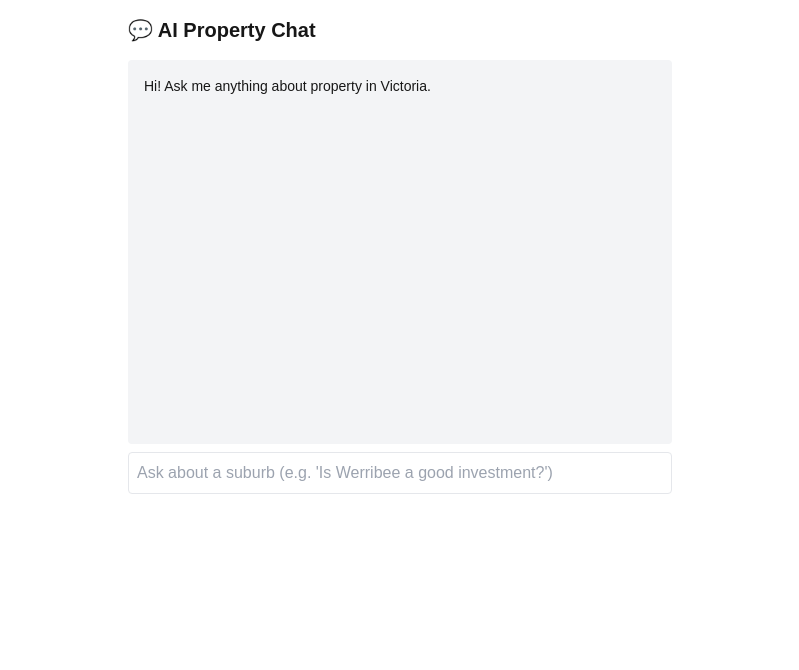
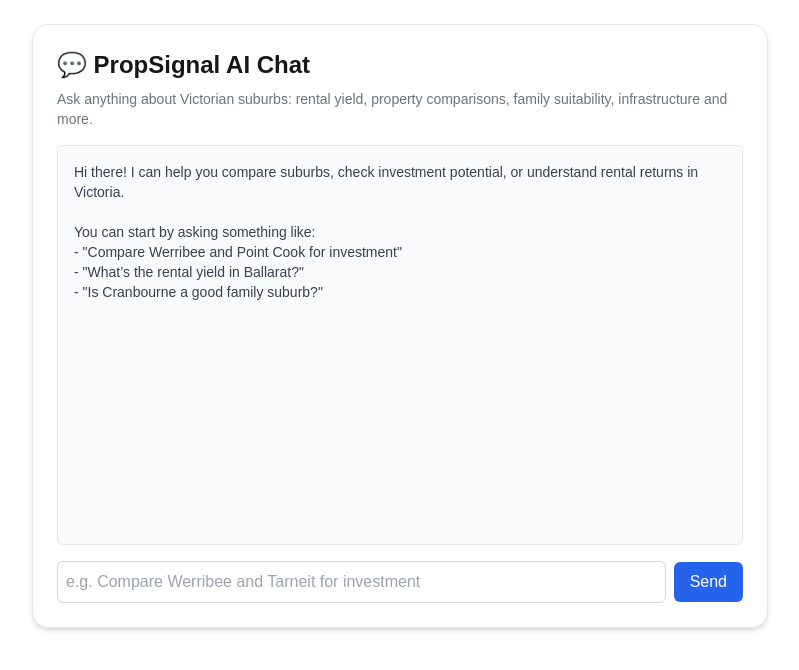
Before and after one commit to sudostar12/propsignal, a Next.js app: page /ai-chat in a window 1280 px wide. Shown: the top 670 px of the page, without its empty margins (240-1039 px from the left). Built offline with nearby package versions, Linux system fonts and the light colour scheme.

Commit message:
ai-chat page layout updates

```diff
--- a/src/app/ai-chat/page.tsx
+++ b/src/app/ai-chat/page.tsx
@@ -3,12 +3,16 @@
 import { useState } from 'react';
 
 export default function AIChatPage() {
-  const [messages, setMessages] = useState([{ role: 'assistant', content: 'Hi! Ask me anything about property in Victoria.' }]);
+  const [messages, setMessages] = useState([
+    { role: 'assistant', content: 'Hi there! I can help you compare suburbs, check investment potential, or understand rental returns in Victoria.\n\nYou can start by asking something like:\n- "Compare Werribee and Point Cook for investment"\n- "What’s the rental yield in Ballarat?"\n- "Is Cranbourne a good family suburb?"' }
+  ]);
   const [input, setInput] = useState('');
 
-  const sendMessage = async () => {
-    if (!input) return;
+  async function sendMessage() {
+    if (!input.trim()) return;
+
     const updatedMessages = [...messages, { role: 'user', content: input }];
+    setMessages(updatedMessages);
 
     const res = await fetch('/api/ai-chat', {
       method: 'POST',
@@ -19,25 +23,44 @@ export default function AIChatPage() {
     const data = await res.json();
     setMessages([...updatedMessages, { role: 'assistant', content: data.reply }]);
     setInput('');
-  };
+  }
 
   return (
-    <main className="max-w-xl mx-auto p-4">
-      <h1 className="text-xl font-bold mb-4">💬 AI Property Chat</h1>
-      <div className="bg-gray-100 h-96 overflow-y-auto p-4 rounded mb-2 text-sm">
+    <main className="max-w-3xl mx-auto px-4 py-6">
+      <div className="bg-white shadow-md rounded-2xl p-6 border border-gray-200">
+        <h1 className="text-2xl font-semibold mb-2">💬 PropSignal AI Chat</h1>
+        <p className="text-sm text-gray-500 mb-4">Ask anything about Victorian suburbs: rental yield, property comparisons, family suitability, infrastructure and more.</p>
+
+        <div className="h-[400px] overflow-y-auto bg-gray-50 rounded-md p-4 text-sm mb-4 space-y-3 border">
           {messages.map((m, i) => (
-          <div key={i} className={`mb-1 ${m.role === 'user' ? 'text-right' : 'text-left'}`}>
+            <div
+              key={i}
+              className={`whitespace-pre-wrap ${
+                m.role === 'user' ? 'text-right text-blue-700' : 'text-left text-gray-700'
+              }`}
+            >
               {m.content}
             </div>
           ))}
         </div>
+
+        <div className="flex items-center gap-2">
           <input
-        className="w-full p-2 border rounded"
-        placeholder="Ask about a suburb (e.g. 'Is Werribee a good investment?')"
+            type="text"
+            placeholder="e.g. Compare Werribee and Tarneit for investment"
+            className="flex-1 p-2 border border-gray-300 rounded-md"
             value={input}
             onChange={(e) => setInput(e.target.value)}
             onKeyDown={(e) => e.key === 'Enter' && sendMessage()}
           />
+          <button
+            onClick={sendMessage}
+            className="px-4 py-2 bg-blue-600 text-white rounded-md hover:bg-blue-700 transition"
+          >
+            Send
+          </button>
+        </div>
+      </div>
     </main>
   );
 }
--- a/src/app/api/ai-chat/route.ts
+++ b/src/app/api/ai-chat/route.ts
@@ -9,10 +9,29 @@ export async function POST(req: NextRequest) {
 
   const completion = await openai.chat.completions.create({
     model: 'gpt-4',
+    temperature: 0.7,
     messages: [
       {
         role: 'system',
-        content: `You are a helpful buyer’s agent AI. Provide property insights for Victorian suburbs including prices, yield, rent, and investment outlook.`,
+        content: `
+You are PropSignal AI, a professional buyer’s agent assistant helping users with residential property insights in Victoria, Australia.
+
+Your job is to provide structured, practical responses based on:
+- Median house price
+- Rental yield
+- Vacancy rate
+- Investment potential
+- Infrastructure projects
+- Demographic growth
+
+If the user input is vague (e.g. types "comparison" or "advice"), respond with a friendly clarifying question. For example:
+
+"Could you clarify which two suburbs you'd like to compare? Also, are you looking at them for investment, a family home, or maybe a renovation project? Each purpose will shift the criteria we focus on. Let me know, and we can dive into the specifics!"
+
+Always encourage better questions by giving example prompts when needed.
+
+Keep responses clear, semi-formal, and insightful.
+        `.trim(),
       },
       ...messages,
     ],
```
Lines whose indentation alone changed are shown as unchanged.
